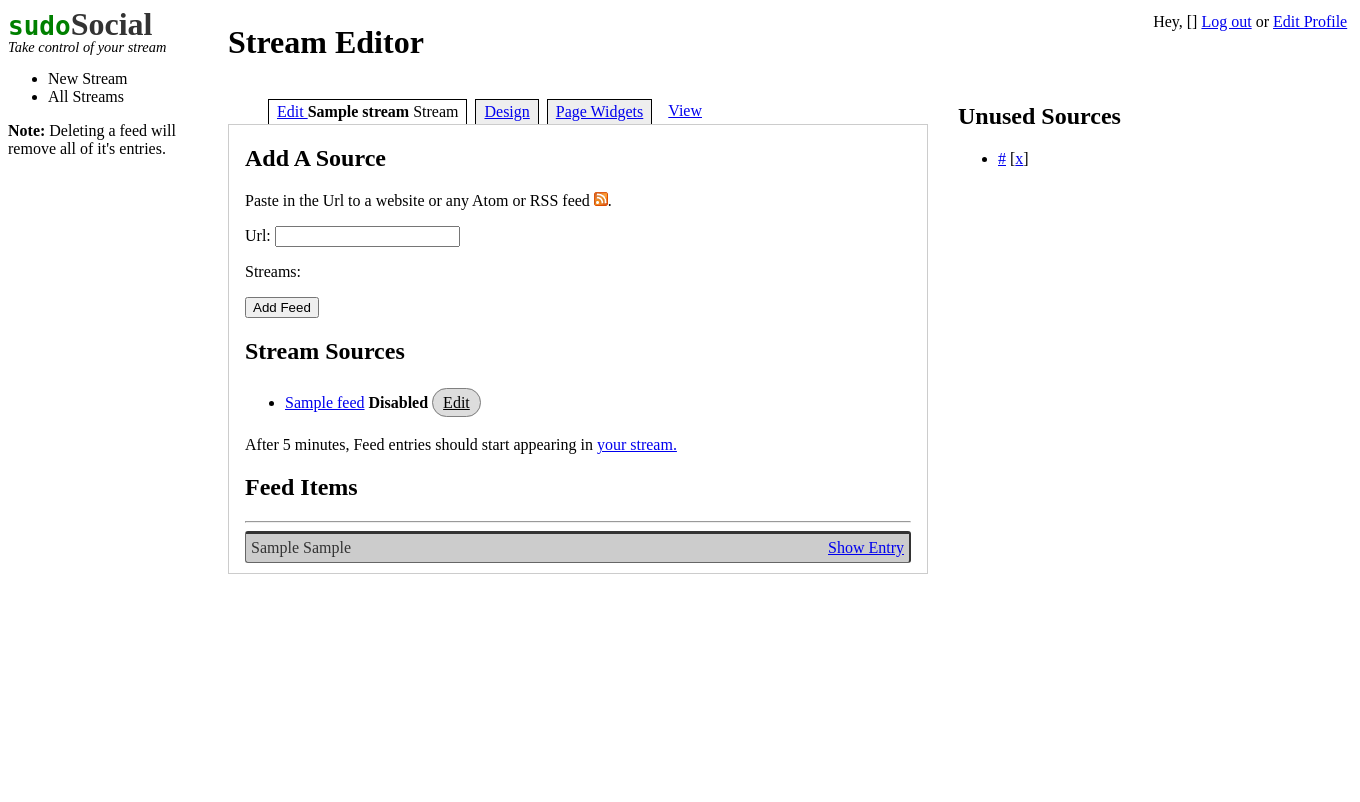
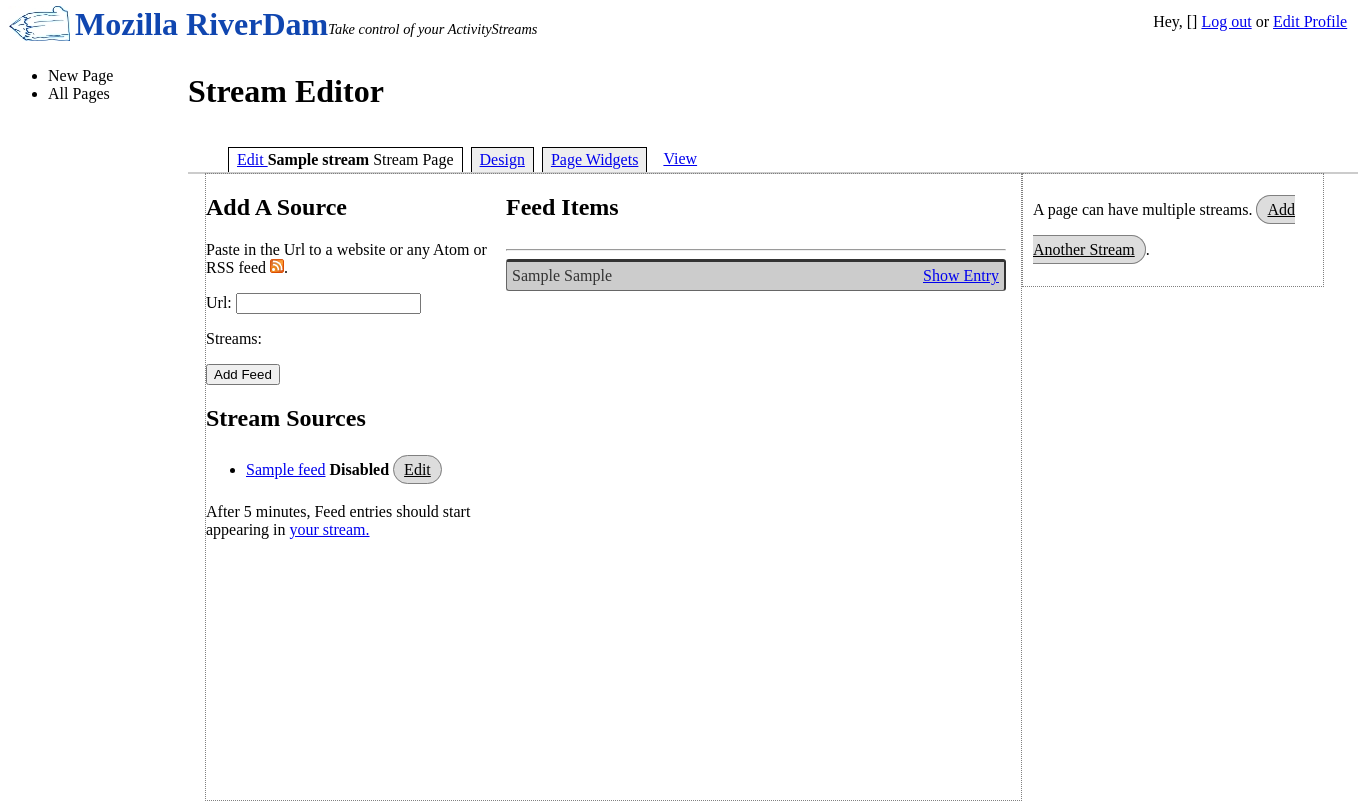
Before and after one commit to ozten/sudosocial, a Django app: template apps/streamManager/templates/stream_editor.html in a window 1360 px wide. Before the commit the page ends 574 px from the top, so only its background shows below. Run offline with Django 3.2, Linux system fonts and the light colour scheme; the template is opened without the code that fills it: most values are stand-ins (such as "Sample title", 1, 10 or a date in 2020); grey boxes marked "Sample" are stand-in pictures.

Commit message:
Changing Layout of editor. Preparing for multiple stream support. Renaming to RiverDam

```diff
--- a/apps/streamManager/templates/stream_editor.html
+++ b/apps/streamManager/templates/stream_editor.html
@@ -3,31 +3,35 @@
 
 {% block sidebar %}
 <ul id="stream-nav" class="nav">
-    <li>New Stream</li>
-    <li>All Streams</li>
+    <li>New Page</li>
+    <li>All Pages</li>
 </ul>
-<p><b>Note:</b> Deleting a feed will remove all of it's entries.</p>
+
 {% endblock %}
 
 {% block content %}
 <h1>Stream Editor</h1>
 <div id="stream-editor-panel" lang="{{page_props.page_lang}}" dir="{{page_props.page_lang_dir}}">
     <ul class="tabs">
-        <li id="edit-stream" class="tab editor"><a href="#">Edit </a><strong id="stream{{stream.id}}" class="stream-name">{{stream.name}}</strong> Stream</li>
+        <li id="edit-stream" class="tab editor"><a href="#">Edit </a><strong id="stream{{stream.id}}" class="stream-name">{{stream.name}}</strong> Stream Page</li>
         <li id="design-stream" class="tab design xactive-tab"><a href="#">Design</a></li>
         <li id="page-widgets" class="tab pagewidget active-tab"><a href="#">Page Widgets</a></li>
         <li><a id="preview" href="/u/{{username}}/s/{{stream.name}}" target="_new" title="View your currenly published Stream in a new window">View</a></li>
     </ul>
     <!--------------------- Edit Stream Panel ------------------------->
     <div id="edit-stream-panel" class="panel">
+      <div class="streams-panel"><!-- streams panel contains the metadata and preview -->
+        <div class="stream-metadata-panel">
           <h2 class="new-feed">Add A Source</h2>
           <p>Paste in the Url to a website or any Atom or RSS feed <img src="/static/img/feed-icon-14x14.png" width="14" height="14" alt="Feed Icon" />.</p>
 
           <form id="add-url-form" action="/manage/urls/{{request.user.username}}" method="post">
           <p><label for="id_url">Url:</label> <input id="id_url" type="text" name="url" maxlength="2048" /></p>
-<p><label for="id_streams">Streams:</label>
+          <p>
+            <label for="id_streams">Streams:</label>
             <input type="hidden" name="streams" id="id_streams" value="home" /></p>
             <input type="submit" value="Add Feed" />
+          </p>
           </form>
 
           <h2>Stream Sources</h2>
@@ -47,8 +51,16 @@
               <a href="#" class="feed-edit" title="Edit this feed.">Edit</a></li>
           </ul>
           <p>After 5 minutes, Feed entries should start appearing in <a href="/u/{{username}}/s/{{stream.name}}" target="_new" title="View your currenly published Stream in a new window">your stream.</a></p>
+        </div><!-- /.stream-metadata-panel -->
+        <div class="stream-preview-panel">
           {% include 'feed_editor_preview.html' %}
-    </div><!-- /edit-stream-panel -->
+        </div><!-- /.stream-preview-panel -->
+      </div><!-- /.streams-panel -->
+      <div class="add-stream-panel">
+        <p class="callout">A page can have multiple streams. <a href="#todo" class="button">Add Another Stream</a>.</p>
+      </div>
+    </div><!-- /#edit-stream-panel -->
+
     <!--------------------- Page Widgets Panel ------------------------->
     <div id="page-widgets-panel" class="panel">
         <h2>Page Widgets</h2>
@@ -197,17 +209,7 @@
         </form>
     </div><!-- /design-stream -->
 </div><!-- /stream-editor-panel -->
-<div id="other-sources-panel">
-    <h2>Unused Sources</h2>
 
-    <ul id="user_other_feeds">
-    {% for feed in unused_feeds %}
-        <li><a href="{{ feed.url }}" class="other-feed-source"> {{ feed.url }}</a> [<a href="{{ feed.pk }}" class="feed-delete">x</a>]</li>
-    {% empty %}
-        <li>All of your Sources are used in this &quot;{{stream.name}}&quot; stream.</li>
-    {% endfor %}
-    </ul>
-</div><!-- /other-sources-panel -->
 <script src="/static/js/jquery-1.4.1.min.js" type="text/javascript"></script>
 <script src="/static/js/stream_editor.js" type="text/javascript"></script>
 {% endblock %}
--- a/apps/streamManager/templates/template.html
+++ b/apps/streamManager/templates/template.html
@@ -10,11 +10,11 @@
     </head>
     <body>
         <div id="heading">
-            <div class="logo-panel">
-<div class="logo"><strong><code>sudo</code>Social</strong></div>
-<div class="tagline">Take control of your stream</div>
-</div>
-            <div id="auth">Hey, <span id="auth-username">{{ username }}</span>
+          <div class="logo-panel">
+            <div class="logo"><a href="/">Mozilla RiverDam</a></div>
+            <div class="tagline">Take control of your ActivityStreams</div>
+          </div>
+          <div id="auth">Hey, <span id="auth-username">{{ username }}</span>
             <a href="{% secure %}{% url logout %}{% endsecure %}" class="auth logout">Log out</a> or
             <a href="{% secure %}{% url edit_profile username %}{% endsecure %}">Edit Profile</a></div>
             <br />
--- a/static/css/editor-stylo.css
+++ b/static/css/editor-stylo.css
@@ -1,13 +1,17 @@
+
+div.logo a {
+    padding-left: 67px;
+    background-image: url('/static/img/riverdam_logo_62x35.jpg');
+    background-repeat: no-repeat;
+}
 div.logo {
     font-size: 300%;
     line-height: 1;
 }
 div.logo, div.logo a {
-    color: #333;
+    color: #1046b0;
+    font-weight: bold;
     text-decoration: none;
-}
-div.logo code {
-    color: green;
 }
 .tagline {
     font-size: 110%;
@@ -15,10 +19,11 @@ div.logo code {
     line-height: 1;
     margin-top: 0px;
     padding-top: 0px;
+    float: left;
 }
 .logo-panel { float: left; }
-.logo-panel .logo { font-size: 200%;}
-.logo-panel .tagline { font-size: 90%;}
+.logo-panel .logo { font-size: 200%; float: left; }
+.logo-panel .tagline { font-size: 90%; line-height: 3.0; }
 
 #auth {
 
@@ -30,22 +35,30 @@ div.logo code {
     width: 100%;
 }
 #sidebar {
-
-    float: left;
+    position: absolute;
     width: 200px;
 }
 #content {
 
-    margin-left: 220px;
+    margin-left: 180px;
     width: 1030px;
 }
-#content h1 {
+#content > h1:first {
     padding-top: 0px;
     margin-top: -30px;
+    clear: both;
 }
 #stream-editor-panel {
-    width: 700px;
     float: left;
+    width: 1170px;
+}
+.streams-panel, .add-stream-panel { float: left; width: 815px; border: dotted 1px grey; } /* contains .stream-metadata-panel and .stream-preview-panel */
+.add-stream-panel { width: 300px; }
+.stream-metadata-panel { width: 300px; float: left; }
+.stream-preview-panel, #stream-preview { width: 500px; float: left; overflow: scroll; padding-right: 10px;}
+.callout {
+    line-height: 2.5;
+    margin-left: 10px;
 }
 .feed-entry hr { display: none; }
 .feed-entry {
--- a/static/js/stream_editor.js
+++ b/static/js/stream_editor.js
@@ -91,6 +91,9 @@ var prepareShowHideEntries = function() {
         return false;
     });
     $('a.display_entry.entry-hidden').parent().addClass('entry-hidden');
+
+    $('#stream-preview').css('height',
+                                  $(window).height() - $('#stream-preview').offset().top);
 }
 $(document).ready(function(){
 
@@ -162,6 +165,10 @@ $(document).ready(function(){
     };
     $('input[type=checkbox]').each(disableCheckboxPanels);
     $('input[type=checkbox]').click(disableCheckboxPanels);
+
+    $('.stream-preview-panel').css('height',
+                                   $(window).height() - $('.stream-preview-panel').offset().top);
+
 });
 
 $('#username').bind('focus, blur', function(){
```
Also changed, not shown: apps/streamManager/templates/all_streams.html (+0 -11 lines), static/img/riverdam_logo_62x35.jpg (added). Lines whose indentation alone changed are shown as unchanged.
